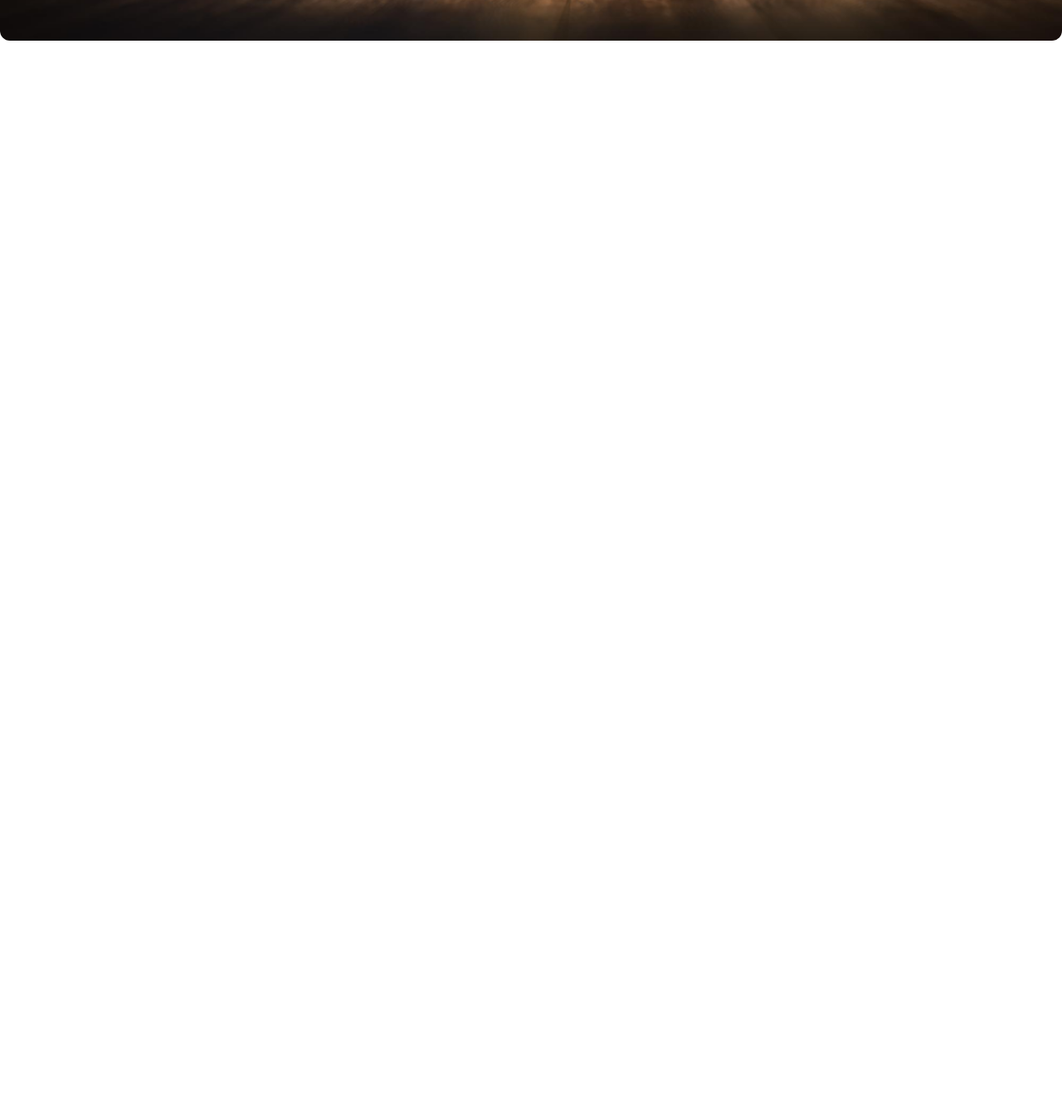
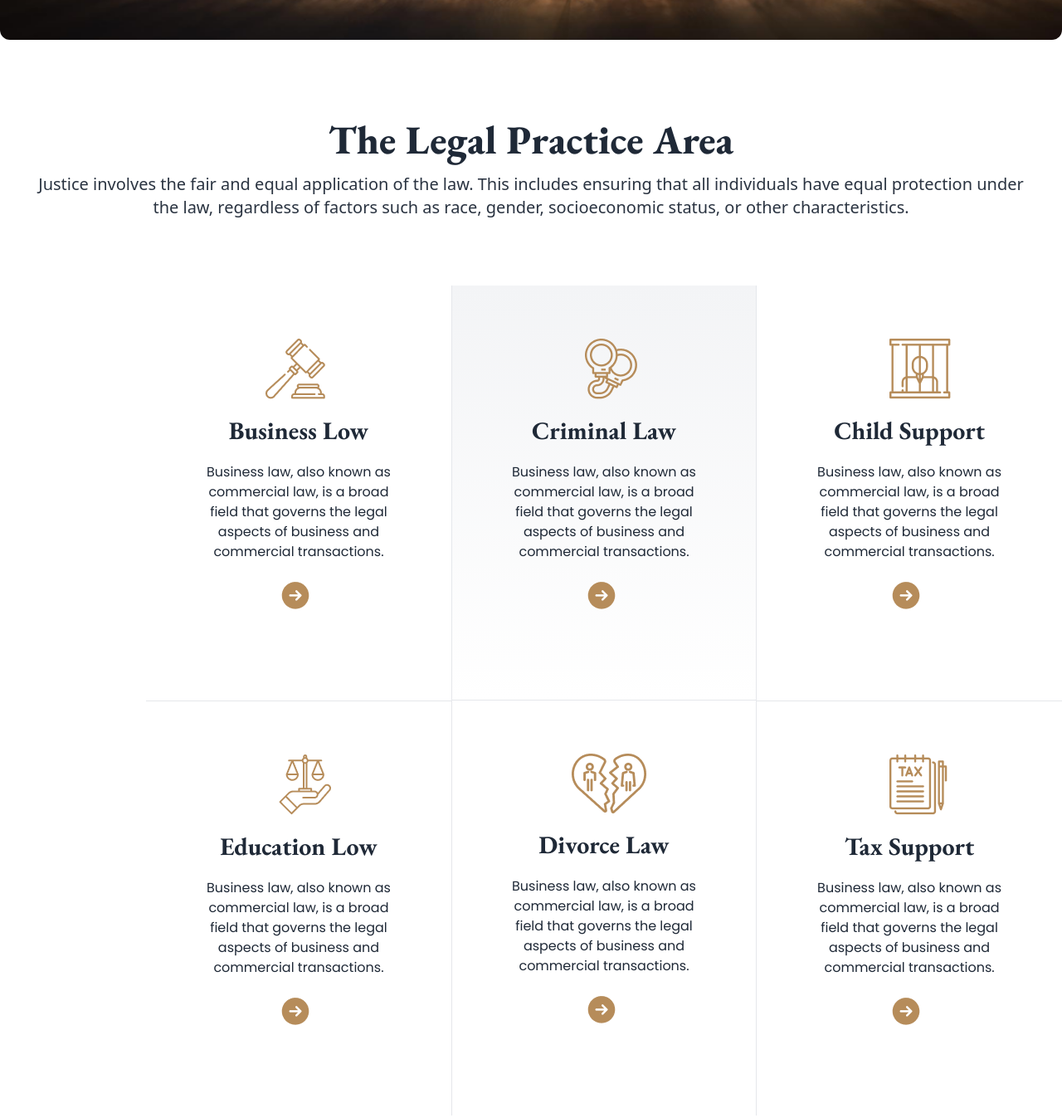
Before and after one commit to Hasibur14/legal-solutions, a plain HTML site: page index.html in a window 1280 px wide. Shown: the part 688-2035 px from the top of the page at 83% size. Before the commit the page ends 801 px from the top, so only its background shows below. Drawn offline with nearby package versions, Linux system fonts and the light colour scheme; files whose address does not match are found by name.

Commit message:
added The Legal Practice Area section

```diff
--- a/index.html
+++ b/index.html
@@ -8,17 +8,27 @@
 
     <link href="https://cdn.jsdelivr.net/npm/daisyui@4.6.0/dist/full.min.css" rel="stylesheet" type="text/css" />
     <script src="https://cdn.tailwindcss.com"></script>
-
+    <!-- google font -->
     <link rel="preconnect" href="https://fonts.googleapis.com">
     <link rel="preconnect" href="https://fonts.gstatic.com" crossorigin>
     <link
         href="https://fonts.googleapis.com/css2?family=EB+Garamond:ital,wght@0,400;0,500;0,600;0,700;0,800;1,400;1,800&display=swap"
         rel="stylesheet">
 
+    <link rel="preconnect" href="https://fonts.googleapis.com">
+    <link rel="preconnect" href="https://fonts.gstatic.com" crossorigin>
+    <link
+        href="https://fonts.googleapis.com/css2?family=Poppins:ital,wght@0,400;0,500;0,600;0,700;0,800;0,900;1,600&display=swap"
+        rel="stylesheet">
+
 
     <style>
-        .gf {
+        .font-eb {
             font-family: 'EB Garamond', serif;
+        }
+
+        .font-poppins {
+            font-family: 'Poppins', sans-serif;
         }
     </style>
 
@@ -27,7 +37,7 @@
 
 </head>
 
-<body class="gf">
+<body>
     <header>
         <!-- ........navbar section.......... -->
         <div class="container navbar mx-auto mt-8 px-8 lg:px-0 ">
@@ -55,7 +65,7 @@
                 <div class="navbar">
                     <div>
                         <img class="w-10 h-10" src="./images/business.png" alt="">
-                        <h3 class=" text-[#131318] text-4xl font-bold lg:ml-3">Just<span
+                        <h3 class="font-eb text-[#131318] text-4xl font-bold lg:ml-3">Just<span
                                 class="text-[#B68C5A]">i</span>ce</h3>
                     </div>
                 </div>
@@ -69,10 +79,11 @@
             </div>
 
             <div class="navbar-end">
-                <div class="  lg:flex space-x-3 items-center justify-between px-6 py-3 ">
+                <div class=" lg:flex space-x-3 items-center justify-between px-6 py-3 ">
                     <img class="hidden lg:flex" src="./assets/Frame.png" alt="">
                 </div>
-                <button class="btn bg-[#B68C5A] text-white text-xl hidden lg:flex hover:bg-pink-950">Free Consultation</button>
+                <button class="btn bg-[#B68C5A] font-poppins text-white text-lg hidden lg:flex hover:bg-pink-950">Free
+                    Consultation</button>
             </div>
 
         </div>
@@ -82,13 +93,18 @@
     <main>
         <!-- ........banner section........ -->
         <section class="container mx-auto my-16">
-            <div class="relative lg:h-[70vh] rounded-xl w-full bg-[linear-gradient(45deg,rgba(17,17,17,0.0),rgba(17,17,17,0.0)),url(./images/banner.png)] bg-center bg-cover flex text-center items-center justify-center">
-                <div class="text-white lg:space-y-5">
-                    <h1 class="text-7xl font-extrabold">We Provide Effective <br> Legal Solutions</h1>
-                    <p class="text-xl opacity-75">The term "justice" generally refers to the concept of fairness, equity, and the administration <br> of what is just, right, and morally sound within the legal and societal framework</p>
+            <div
+                class="relative lg:h-[70vh] rounded-xl w-full bg-[linear-gradient(45deg,rgba(17,17,17,0.0),rgba(17,17,17,0.0)),url(./images/banner.png)] bg-center bg-cover flex text-center items-center justify-center">
+                <div class="text-white lg:space-y-5 ">
+                    <h1 class="font-eb text-3xl lg:text-7xl font-extrabold">We Provide Effective <br> Legal Solutions</h1>
+                    <p class="font-poppins text-xs lg:text-lg">The term "justice" generally refers to the concept of fairness,
+                        equity, and the administration <br> of what is just, right, and morally sound within the legal
+                        and societal framework</p>
                     <div class="lg:flex items-center justify-center lg:space-x-5 border-none">
-                        <input class="lg:w-96 lg:h-16 rounded-lg" type="text" placeholder="   Search your service" name="" id="">
-                        <button class="btn lg:w-44 lg:h-16 bg-[#B68C5A] text-white text-2xl border-none hover:bg-pink-950">Search</button>
+                        <input class="lg:w-96 lg:h-16 rounded-lg" type="text" placeholder="   Search your service"
+                            name="" id="">
+                        <button
+                            class="btn font-poppins lg:w-44 lg:h-16 bg-[#B68C5A] text-white text-xl border-none hover:bg-pink-950">Search</button>
                     </div>
                 </div>
 
@@ -97,6 +113,82 @@
 
         </section>
 
+
+        <!-- ..............The Legal Practice Area........... -->
+        <section class="container mx-auto my-24">
+            <div class="text-center justify-center space-y-4">
+                <h3 class="font-eb text-5xl font-extrabold">The Legal Practice Area</h3>
+                <p class="font-pop text-xl opacity-95">Justice involves the fair and equal application of the law. This
+                    includes
+                    ensuring that all individuals have equal protection under <br> the law, regardless of factors such
+                    as race, gender, socioeconomic status, or other characteristics.</p>
+
+            </div>
+            <div class="mt-20 lg:ml-44 p-3 lg:p-0 ">
+                <div class=" lg:flex">
+                    <!-- card-1 -->
+                    <div
+                        class="
+                         lg:w-[400px] lg:h-[500px] text-center justify-center lg:p-16 space-y-5">
+                        <img class="ml-20" src="./images/business.png" alt="">
+                        <h3 class="font-eb text-3xl font-bold">Business Low</h3>
+                        <p class="font-poppins ">Business law, also known as commercial law, is a broad field that
+                            governs
+                            the legal aspects of business and commercial transactions. </p>
+                        <img class="ml-24" src="./images/Frame.png" alt="">
+                    </div>
+                    <!-- card-2 -->
+                    <div
+                        class="bg-gradient-to-b from-gray-100 to-gray-none border-l border-r border-b lg:w-[400px] lg:h-[500px] text-center justify-center lg:p-16 space-y-5">
+                        <img class="ml-24" src="./images/criminal.png" alt="">
+                        <h3 class="font-eb text-3xl font-bold">Criminal Law</h3>
+                        <p class="font-poppins ">Business law, also known as commercial law, is a broad field that
+                            governs
+                            the legal aspects of business and commercial transactions. </p>
+                        <img class="ml-24" src="./images/Frame.png" alt="">
+                    </div>
+                    <!-- card-3 -->
+                    <div
+                        class=" lg:w-[400px] lg:h-[500px] text-center justify-center lg:p-16 space-y-5">
+                        <img class="ml-24" src="./images/child.png" alt="">
+                        <h3 class="font-eb text-3xl font-bold">Child Support</h3>
+                        <p class="font-poppins ">Business law, also known as commercial law, is a broad field that
+                            governs
+                            the legal aspects of business and commercial transactions. </p>
+                        <img class="ml-24" src="./images/Frame.png" alt="">
+                    </div>
+                </div>
+                <div class="lg:flex">
+                     <!-- card-4 -->
+                 <div class=" border-t lg:w-[400px] lg:h-[500px] text-center justify-center lg:p-16 space-y-5">
+                    <img class="ml-24" src="./images/education.png" alt="">
+                    <h3 class="font-eb text-3xl font-bold">Education Low</h3>
+                    <p class="font-poppins ">Business law, also known as commercial law, is a broad field that governs
+                        the legal aspects of business and commercial transactions. </p>
+                    <img class="ml-24" src="./images/Frame.png" alt="">
+                </div>
+                 <!-- card-5 -->
+                 <div class=" border-l border-r lg:w-[400px] lg:h-[500px] text-center justify-center lg:p-16 space-y-5">
+                    <img class="ml-20" src="./images/divorce.png" alt="">
+                    <h3 class="font-eb text-3xl font-bold">Divorce Law</h3>
+                    <p class="font-poppins ">Business law, also known as commercial law, is a broad field that governs
+                        the legal aspects of business and commercial transactions. </p>
+                    <img class="ml-24" src="./images/Frame.png" alt="">
+                </div>
+                <!-- card-6 -->
+                <div class="border-t lg:w-[400px] lg:h-[500px] text-center justify-center lg:p-16 space-y-5">
+                    <img class="ml-24" src="./images/tax.png" alt="">
+                    <h3 class="font-eb text-3xl font-bold">Tax Support</h3>
+                    <p class="font-poppins ">Business law, also known as commercial law, is a broad field that governs
+                        the legal aspects of business and commercial transactions. </p>
+                    <img class="ml-24" src="./images/Frame.png" alt="">
+                </div>
+
+                </div>
+
+            </div>
+
+        </section>
     </main>
 
     <footer>
```
